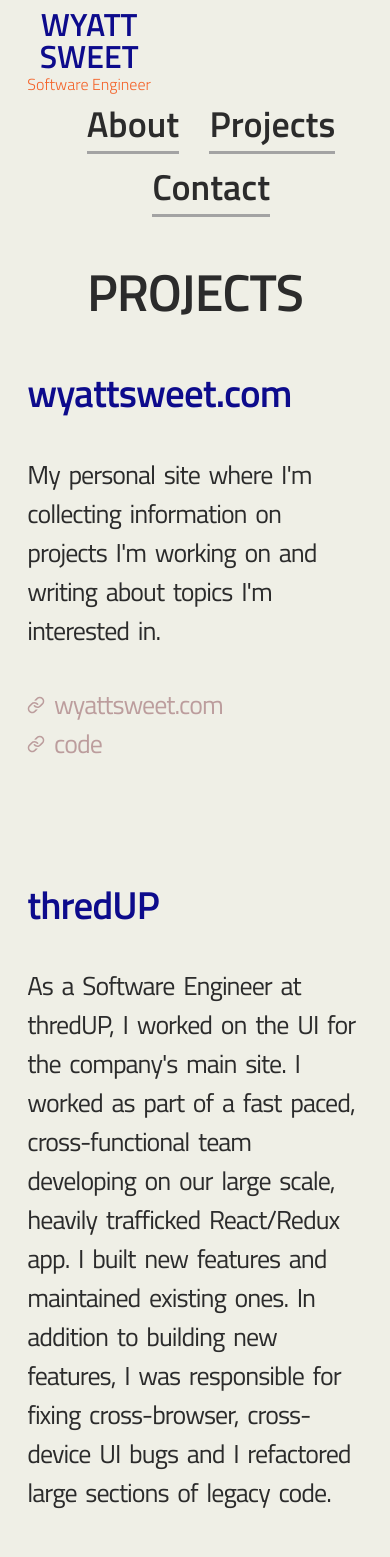
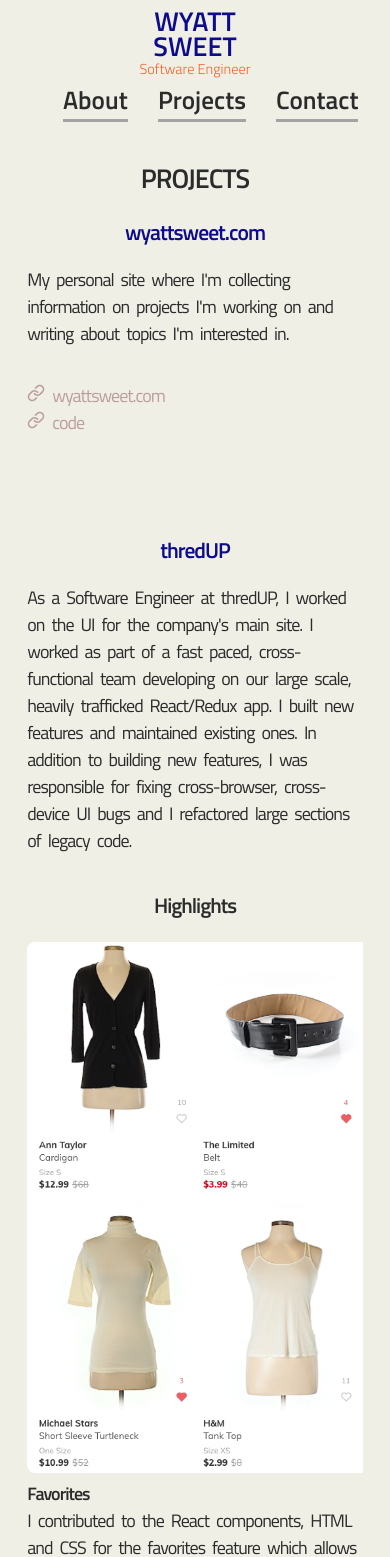
Before and after one commit to wyattsweet/wyattsweet.com, a React (Create React App) app: page /projects in a window 390 px wide. Shown: the top 1557 px of the page. Built offline with nearby package versions, Linux system fonts and the light colour scheme.

Commit message:
responsiveness

```diff
--- a/src/App.css
+++ b/src/App.css
@@ -4,6 +4,7 @@ body {
   background: #efefe6;
   color: #2b2b2b;
   font-family: 'Titillium Web', sans-serif;
+  font-size: 26px;
   margin: 0;
 }
 
@@ -22,6 +23,7 @@ a:hover {
 }
 
 h1 {
+  font-size: 1.5em;
   text-transform: uppercase;
 }
 
@@ -31,11 +33,19 @@ h1, p {
 
 h2 {
   color: #0d0b8c;
+  font-size: 1.2em;
   text-align: left;
 }
 
 h3 {
   text-align: left;
+}
+
+img {
+  border-radius: 8px;
+  float: left;
+  margin-right: 18px;
+  width: 450px;
 }
 
 ul {
@@ -49,13 +59,7 @@ li {
   display: inline-block;
 }
 
-header {
-  font-weight: 300;
-  width: 100%;
-}
-
 main {
-  font-size: 26px;
   letter-spacing: -1px;
   margin: 30px auto 0;
   max-width: 1535px;
@@ -84,51 +88,6 @@ svg:hover {
   min-height: calc(100vh - 150px);
 }
 
-.menuList {
-  display: inline-block;
-  vertical-align: bottom;
-}
-
-.nameHeader {
-  display: inline-block;
-  text-align: center;
-}
-
-.name {
-  color: #0d0b8c;
-  font-weight: 600;
-}
-
-.last {
-  margin: -16px 0 -8px;
-}
-
-.title {
-  color: #f46127;
-}
-
-a.menuItem {
-  border-bottom: 3px solid #a3a3a3;
-  color: #2b2b2b;
-  display: inline-block;
-  font-size: 36px;
-  font-weight: 600;
-  margin-left: 1%;
-}
-
-.menuItem:hover {
-  border-bottom-color: #7c7c7c;
-}
-
-.menuList li {
-  margin-left: 30px;
-  padding: 0 0 5px;
-}
-
-.meImage {
-  border-radius: 20px;
-  width: 210px;
-}
 
 .techIconBlock {
   text-align: left;
@@ -142,3 +101,19 @@ a.menuItem {
 .techIconBlock h1 {
   margin-bottom: 35px;
 }
+
+@media (max-width: 728px) {
+  body {
+    font-size: 18px;
+  }
+
+  h2, h3 {
+    text-align: center;
+  }
+
+  img {
+    float: initial;
+    margin: 0;
+    width: 350px;
+  }
+}
--- /dev/null
+++ b/src/Header.css
@@ -0,0 +1,53 @@
+header {
+  font-weight: 300;
+  width: 100%;
+}
+
+.menuList {
+  display: inline-block;
+  vertical-align: bottom;
+}
+
+.nameHeader {
+  display: inline-block;
+  text-align: center;
+}
+
+.name {
+  color: #0d0b8c;
+  font-weight: 600;
+}
+
+.last {
+  margin: -16px 0 -8px;
+}
+
+.title {
+  color: #f46127;
+  font-size: .8em;
+}
+
+a.menuItem {
+  border-bottom: 3px solid #a3a3a3;
+  color: #2b2b2b;
+  display: inline-block;
+  font-size: 1.4em;
+  font-weight: 600;
+  margin-left: 1%;
+}
+
+.menuItem:hover {
+  border-bottom-color: #7c7c7c;
+}
+
+.menuList li {
+  margin-left: 30px;
+  padding: 0 0 5px;
+}
+
+@media (max-width: 728px) {
+  .nameHeader,
+  header > .menuList {
+    display: block;
+  }
+}
--- a/src/Header.js
+++ b/src/Header.js
@@ -1,5 +1,7 @@
 import React from 'react';
 import { Link } from 'react-router-dom';
+
+import './Header.css';
 
 const Header = () => {
   return (
--- a/src/ProjectBlock.css
+++ b/src/ProjectBlock.css
@@ -25,13 +25,6 @@ div.projectBlock h1 {
   text-align: left;
 }
 
-.highlightBlock img {
-  border-radius: 8px;
-  float: left;
-   margin-right: 18px;
-  width: 450px;
-}
-
 .highlightBlock p {
   margin: 0;
 }
```
